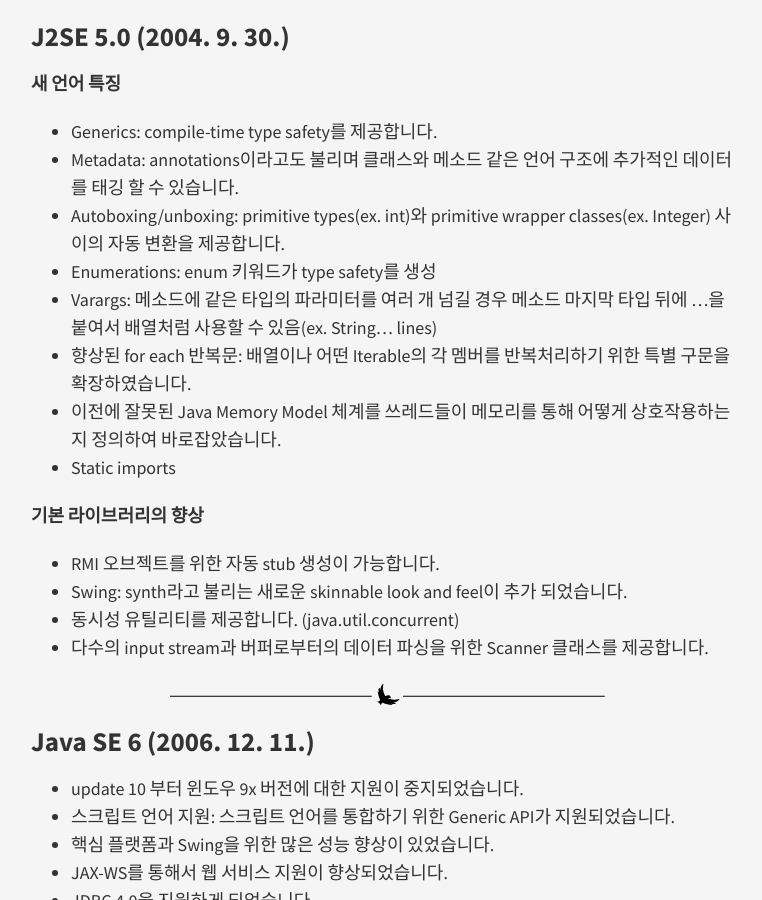
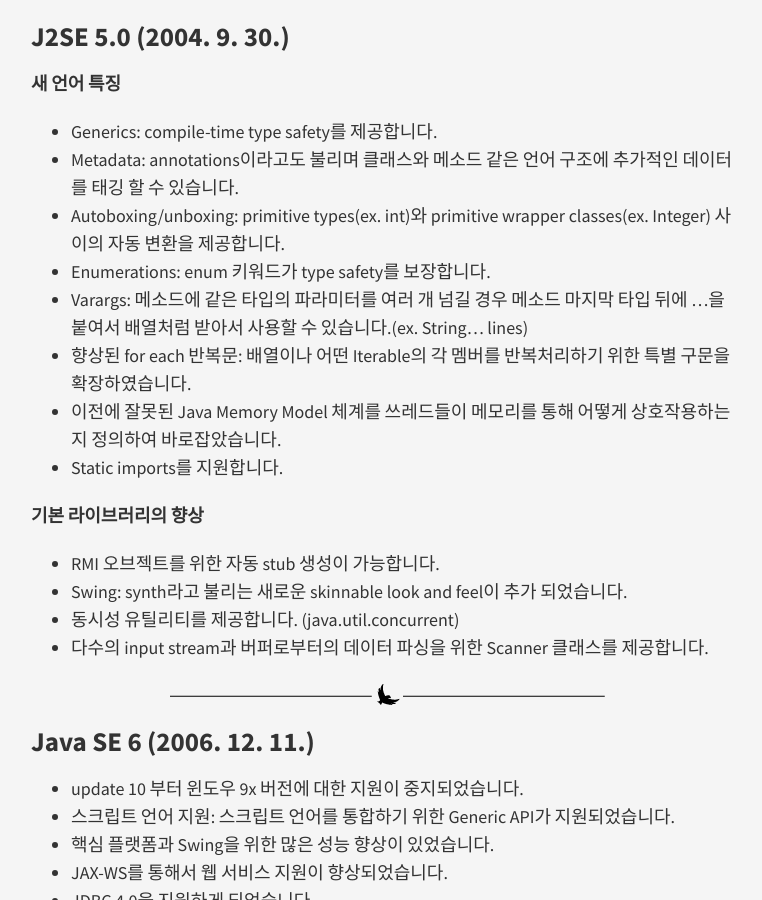
Before and after one commit to kimtu89/kimtu89.github.com, a Jekyll site: the page built from _posts/2015-02-15-jdk.md, in a window 1280 px wide and 900 px high, scrolled down 2188 px. Shown: the whole window, without its empty margins (254-1016 px from the left). Built offline with Jekyll 4.4.1, drawn with Linux system fonts in a browser that asks for light colours; nearby versions of some CDN libraries; Markdown is read by kramdown in place of the engine named in the settings; comment, search, counter and statistics services are not loaded.

Commit message:
jdk update

```diff
--- a/_posts/2015-02-15-jdk.md
+++ b/_posts/2015-02-15-jdk.md
@@ -83,11 +83,11 @@ J2SE 5.0 (2004. 9. 30.)
 - Generics: compile-time type safety를 제공합니다.
 - Metadata: annotations이라고도 불리며 클래스와 메소드 같은 언어 구조에 추가적인 데이터를 태깅 할 수 있습니다.
 - Autoboxing/unboxing: primitive types(ex. int)와 primitive wrapper classes(ex. Integer) 사이의 자동 변환을 제공합니다.
-- Enumerations: enum 키워드가 type safety를 생성
-- Varargs: 메소드에 같은 타입의 파라미터를 여러 개 넘길 경우 메소드 마지막 타입 뒤에 ...을 붙여서 배열처럼 사용할 수 있음(ex. String... lines)
+- Enumerations: enum 키워드가 type safety를 보장합니다.
+- Varargs: 메소드에 같은 타입의 파라미터를 여러 개 넘길 경우 메소드 마지막 타입 뒤에 ...을 붙여서 배열처럼 받아서 사용할 수 있습니다.(ex. String... lines)
 - 향상된 for each 반복문: 배열이나 어떤 Iterable의 각 멤버를 반복처리하기 위한 특별 구문을 확장하였습니다.
 - 이전에 잘못된 Java Memory Model 체계를 쓰레드들이 메모리를 통해 어떻게 상호작용하는지 정의하여 바로잡았습니다.
-- Static imports
+- Static imports를 지원합니다.
 
 <strong> 기본 라이브러리의 향상</strong>
 
```
